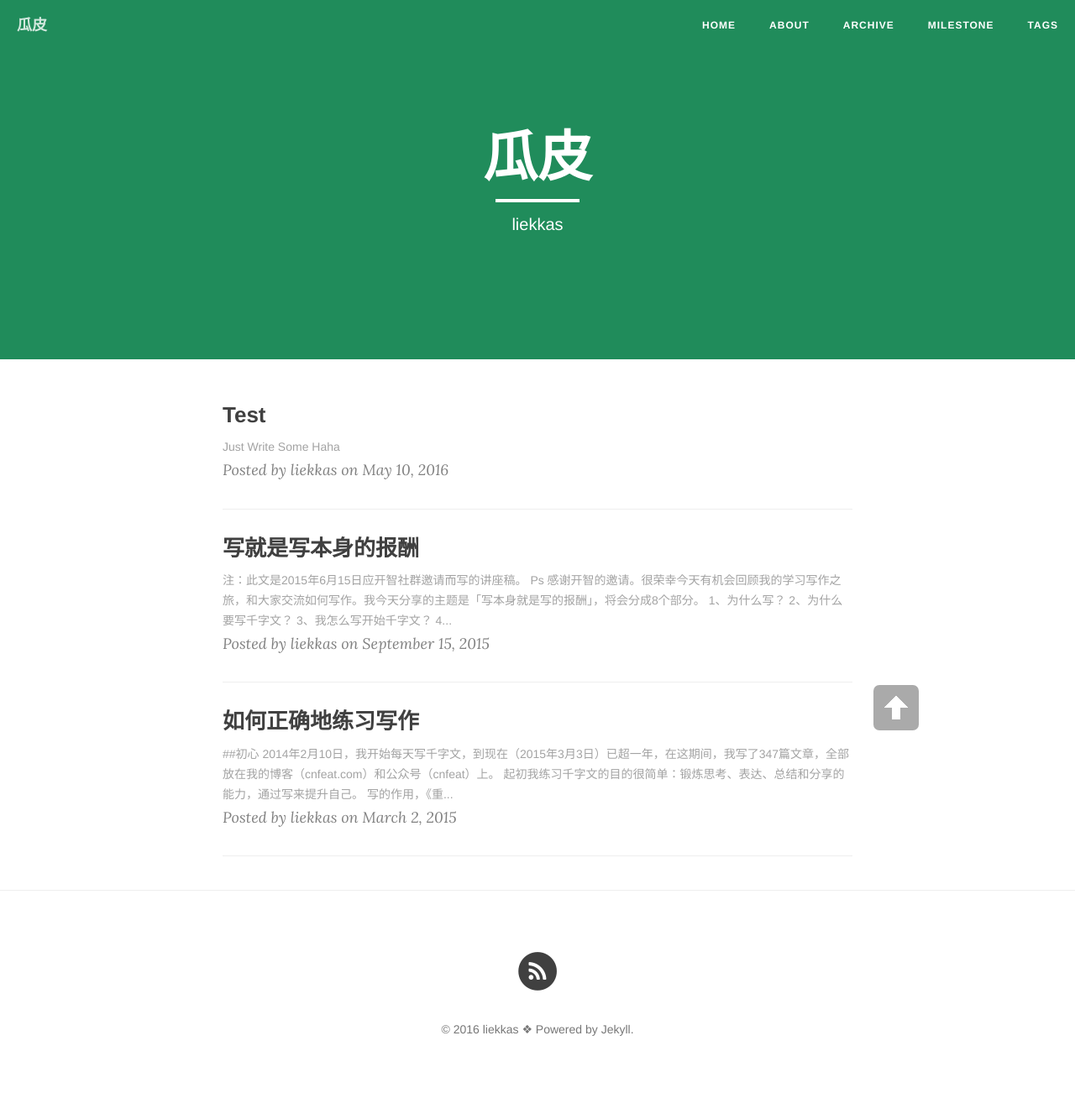
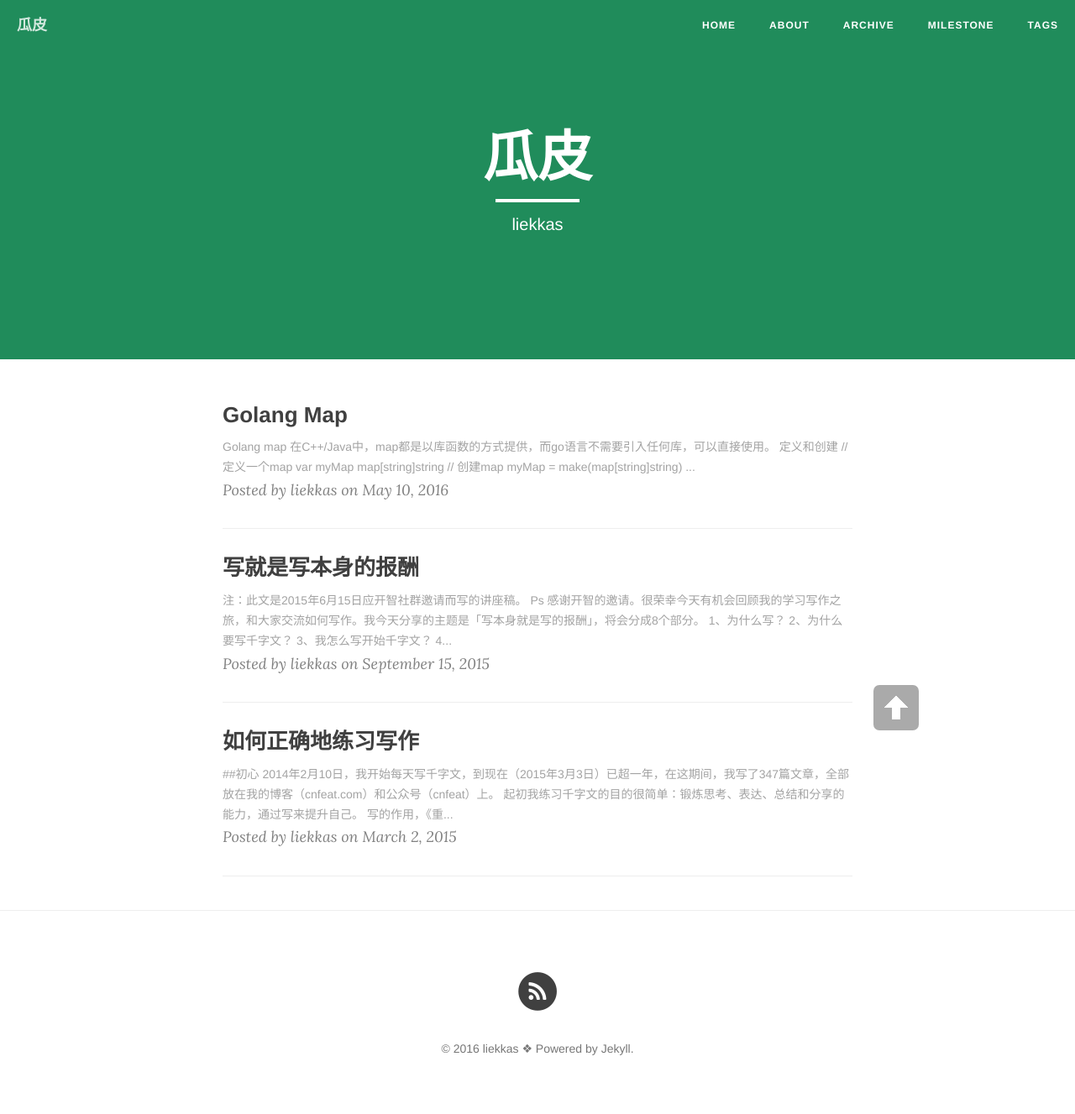
Before and after one commit to kotomifi/kotomifi.github.io, a Jekyll site: the page built from index.html, in a window 1280 px wide. Shown: the whole page at 84% size. Built offline with Jekyll 4.4.1, drawn with Linux system fonts in a browser that asks for light colours; nearby versions of some CDN libraries; the list of posts is cut into pages by our own code; before the commit the page ends 1303 px from its top, so only the background shows below that.

Commit message:
add golang map

```diff
--- /dev/null
+++ b/_posts/2016-05-10-golang-map.md
@@ -0,0 +1,14 @@
+# Golang map
+在C++/Java中，map都是以库函数的方式提供，而go语言不需要引入任何库，可以直接使用。
+
+## 定义和创建
+    // 定义一个map
+    var myMap map[string]string
+    // 创建map
+    myMap = make(map[string]string)
+    // 创建时指定容量
+    myMap = make(map[string]string, 100)
+    // 创建并初始化
+    myMap = map[string] "value"
+    // 直接创建
+    m := make(map[string]string)
--- a/_posts/2016-05-10-test.md
+++ /dev/null
@@ -1,3 +0,0 @@
-# Just Write Some
-
-## Haha
```
Also changed, not shown: about.md (+2 -2 lines).
